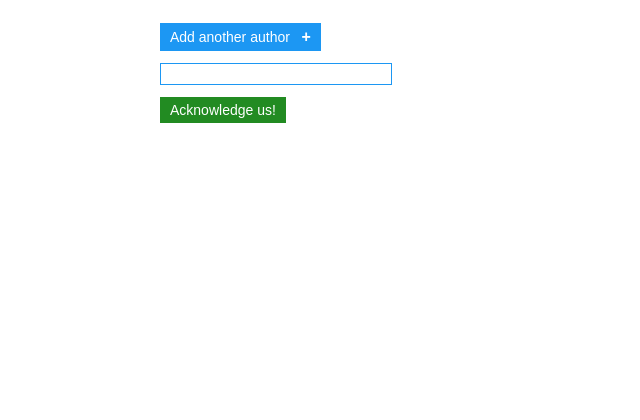
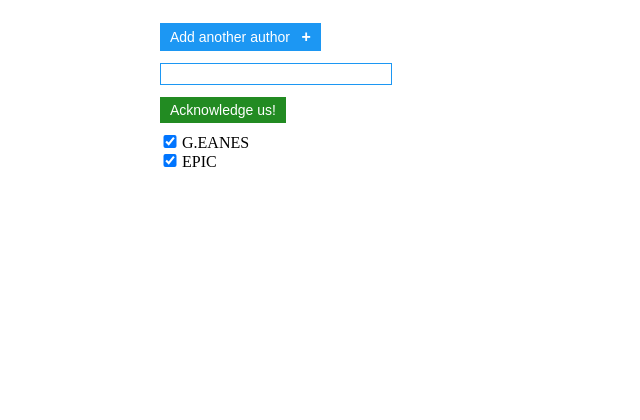
Before and after one commit to j-faria/acknow, a Flask app: page / in a window 1280 px wide. Shown: the top 420 px of the page, without its empty margins (0-640 px from the left). Run offline with Flask 2, Linux system fonts and the light colour scheme.

Commit message:
geanes and epic buttons

```diff
--- a/app.py
+++ b/app.py
@@ -12,9 +12,11 @@ def hello():
 
 @app.route('/', methods=['POST'])
 def formpost():
-    text = request.form
-    authors = list(text.values())
-    acknow = acknowledgements(authors, notex=True)
+    form = request.form
+    authors = list(form.values())
+    acknow = acknowledgements(authors, notex=True,
+                              noGEANES='geanes' not in form,
+                              noEPIC='epic' not in form)
     return render_template('index.html', acknowledgements=acknow)
 
 if __name__ == '__main__':
--- a/static/form.css
+++ b/static/form.css
@@ -17,9 +17,11 @@
     }
 
     input[type=checkbox] {
+        width: 20px;
         text-align: left;
         padding:2px 0px;
         margin:2px 2px 2px 0px;
+        border: 1px solid #1c97f3;
     }
 
     .button, .add_form_field
--- a/templates/index.html
+++ b/templates/index.html
@@ -29,12 +29,14 @@
 
 
 <div class="container1">
-    <form method="POST">
+    <form method="POST" autocomplete="off">
       <button class="add_form_field">Add another author &nbsp;
         <span style="font-size:16px; font-weight:bold;">+ </span>
       </button>
       <div><input type="text" name="author1"></div>
       <button class="button" type="submit" id="doit">Acknowledge us!</button>
+      <div><input type="checkbox" name="geanes" value="G.EANES" checked="true">G.EANES</div>
+      <div><input type="checkbox" name="epic" value="EPIC" checked="true">EPIC</div>
     </form>
 </div>
 
```
